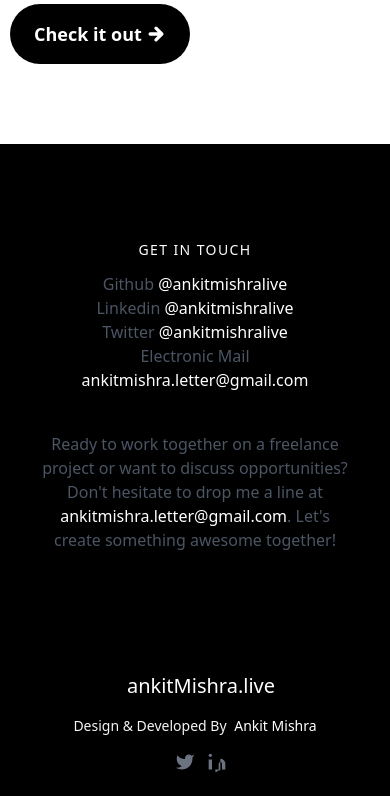
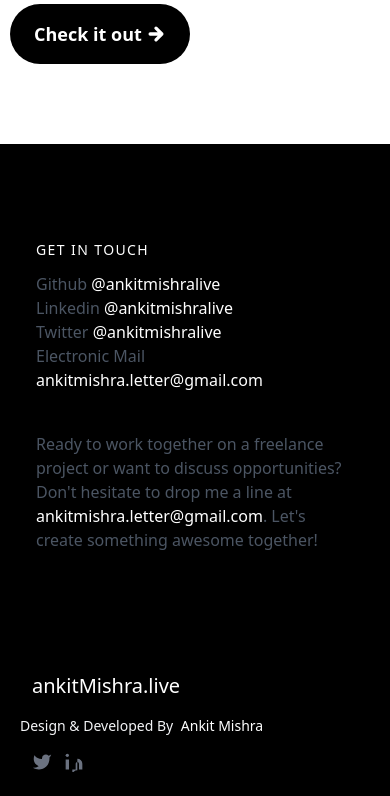
Before and after one commit to ankitmishralive/AnkitMishraspace, a Flask app: page / in a window 390 px wide. Shown: the part 2842-3638 px from the top of the page. Run offline with Flask 3, Linux system fonts and the light colour scheme; some libraries are stand-ins or nearby versions.

Commit message:
footer update

```diff
--- a/run.py
+++ b/run.py
@@ -1,4 +1,4 @@
 from app import app
 
 
-app.run(debug=True)
+# app.run(debug=True)
--- a/templates/home.html
+++ b/templates/home.html
@@ -24,7 +24,7 @@
             top: 0;
             left: 0;
             width: 100%;
-            height: 100%;
+            min-height: 100%;
             background: #000;
             z-index: -1;
         }
@@ -473,7 +473,7 @@
 
     <footer class="text-gray-600 bg-black body-font">
         <div class="container px-5 py-24 mx-auto">
-            <div class="flex flex-wrap md:text-left text-center order-first">
+            <div class="flex flex-wrap md:text-left  order-first">
                 <div class="lg:w-1/4 md:w-1/2 w-full px-4">
                     <h2 class="title-font font-xl text-white tracking-widest text-sm mb-3">GET IN TOUCH</h2>
                     <nav class="list-none mb-10">
@@ -501,14 +501,14 @@
         </div>
 
         <div class="bg-black text-white">
-            <div class="container px-5 py-6 mx-auto flex items-center sm:flex-row flex-col">
-                <a class="flex title-font font-medium items-center md:justify-start justify-center text-white">
+            <div class="container px-5 py-6 mx-auto flex sm:flex-row flex-col">
+                <a class="flex title-font font-medium  md:justify-start text-white">
                     <span class="ml-3 text-xl">ankitMishra.live</span>
                 </a>
                 <p class="text-sm text-gray-100 sm:ml-6 sm:mt-0 mt-4">Design & Developed By
                     <a href="https://twitter.com/knyttneve" rel="noopener noreferrer" class="text-white ml-1" target="_blank">Ankit Mishra</a>
                 </p>
-                <span class="inline-flex sm:ml-auto sm:mt-0 mt-4 justify-center sm:justify-start">
+                <span class="inline-flex sm:ml-auto sm:mt-0 mt-4  sm:justify-start">
                     <a class="ml-3 text-gray-500">
                         <svg fill="currentColor" stroke-linecap="round" stroke-linejoin="round" stroke-width="2" class="w-5 h-5" viewBox="0 0 24 24">
                             <path d="M23 3a10.9 10.9 0 01-3.14 1.53 4.48 4.48 0 00-7.86 3v1A10.66 10.66 0 013 4s-4 9 5 13a11.64 11.64 0 01-7 2c9 5 20 0 20-11.5a4.5 4.5 0 00-.08-.83A7.72 7.72 0 0023 3z"></path>
```
